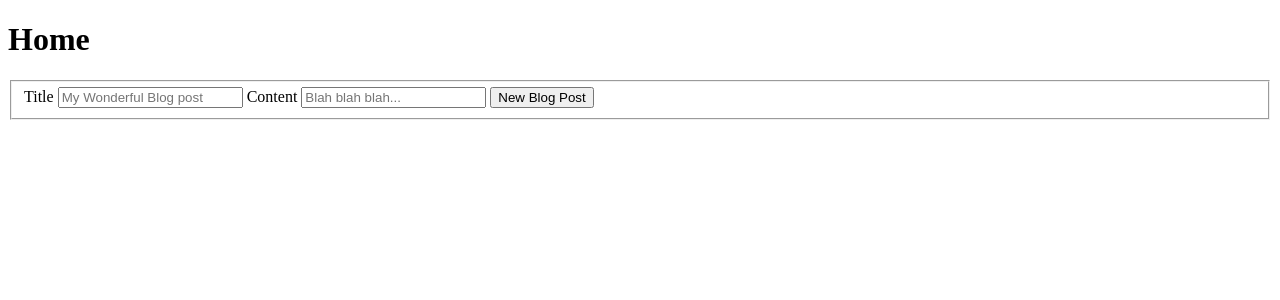
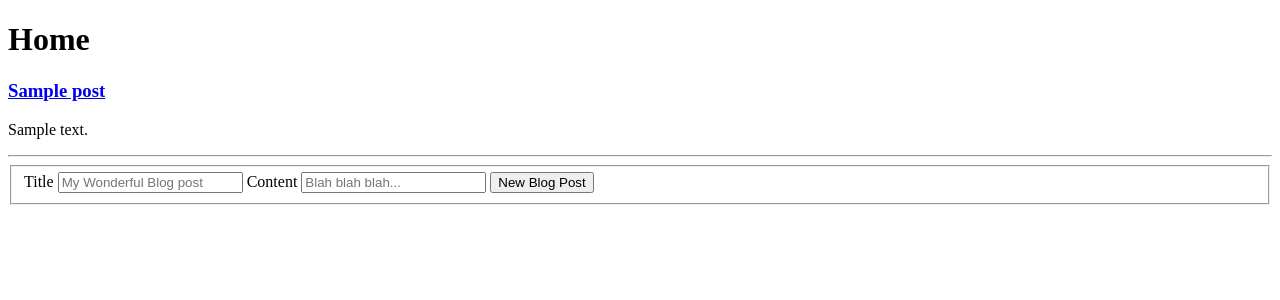
Before and after one commit to sophgersh/blog, a Flask app: template templates/index.html in a window 1280 px wide. Shown: the top 300 px of the page. Run offline with Flask 2, Linux system fonts and the light colour scheme; the template is opened without the code that fills it: most values are stand-ins (such as "Sample title", 1, 10 or a date in 2020).

Commit message:
List 10 most recent posts on homepage

```diff
--- a/app.py
+++ b/app.py
@@ -7,7 +7,9 @@ app = Flask(__name__)
 
 @app.route('/')
 def index():
-    return render_template('index.html')
+    MAX_POSTS = 10
+    posts = db.most_recent_posts(MAX_POSTS)
+    return render_template('index.html', d={'posts': posts})
 
 
 @app.route('/<slug>')
--- a/db.py
+++ b/db.py
@@ -17,6 +17,12 @@ def find_post(slug):
     query = 'SELECT * FROM posts WHERE slug = ?'
     posts = get_db().execute(query, slug)
     return posts.fetchone()
+
+
+def most_recent_posts(n):
+    query = 'SELECT * FROM posts ORDER BY id DESC LIMIT ?'
+    posts = get_db().execute(query, n)
+    return posts
 
 
 # Use this only to initialize a new database for the first time
--- a/templates/index.html
+++ b/templates/index.html
@@ -2,6 +2,12 @@
 
 {% block body %}
 <h1>Home</h1>
+
+{% for post in d['posts'] %}
+<h3><a href="/{{ post['slug'] }}">{{ post['title'] }}</a></h3>
+<p>{{ post['content'] }}</p>
+<hr/>
+{% endfor %}
 
 <form action="/posts/new" method="post">
   <fieldset>
```
